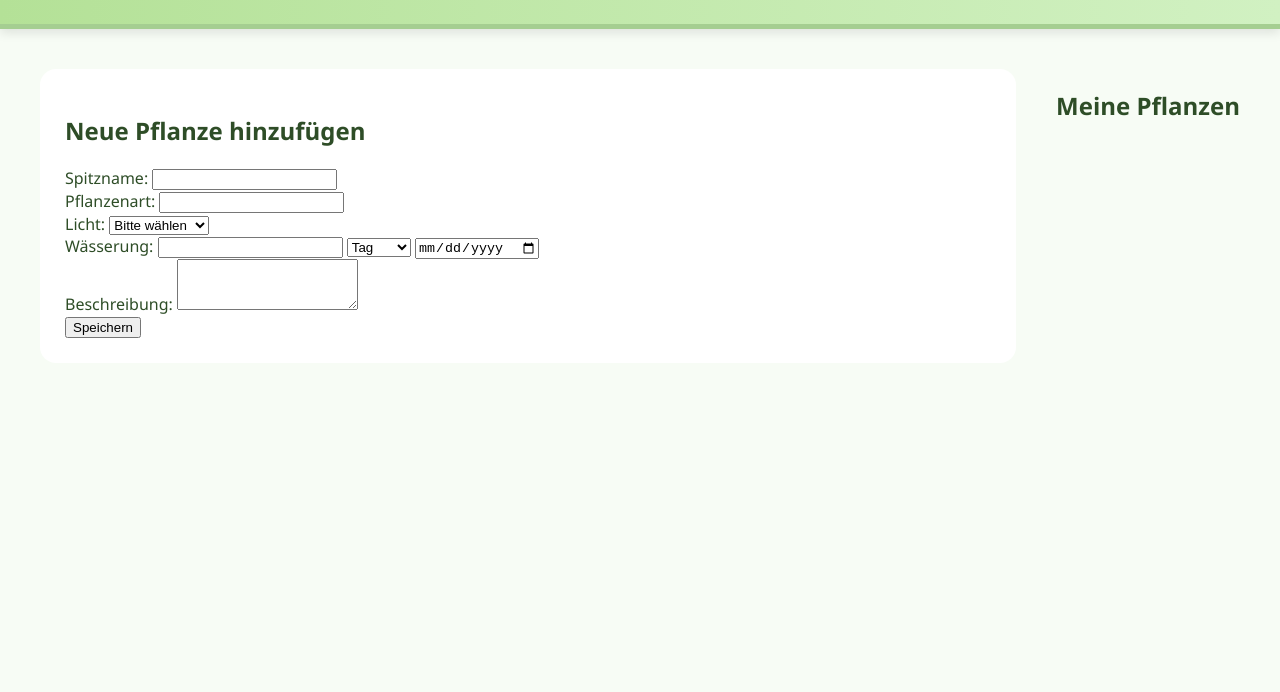
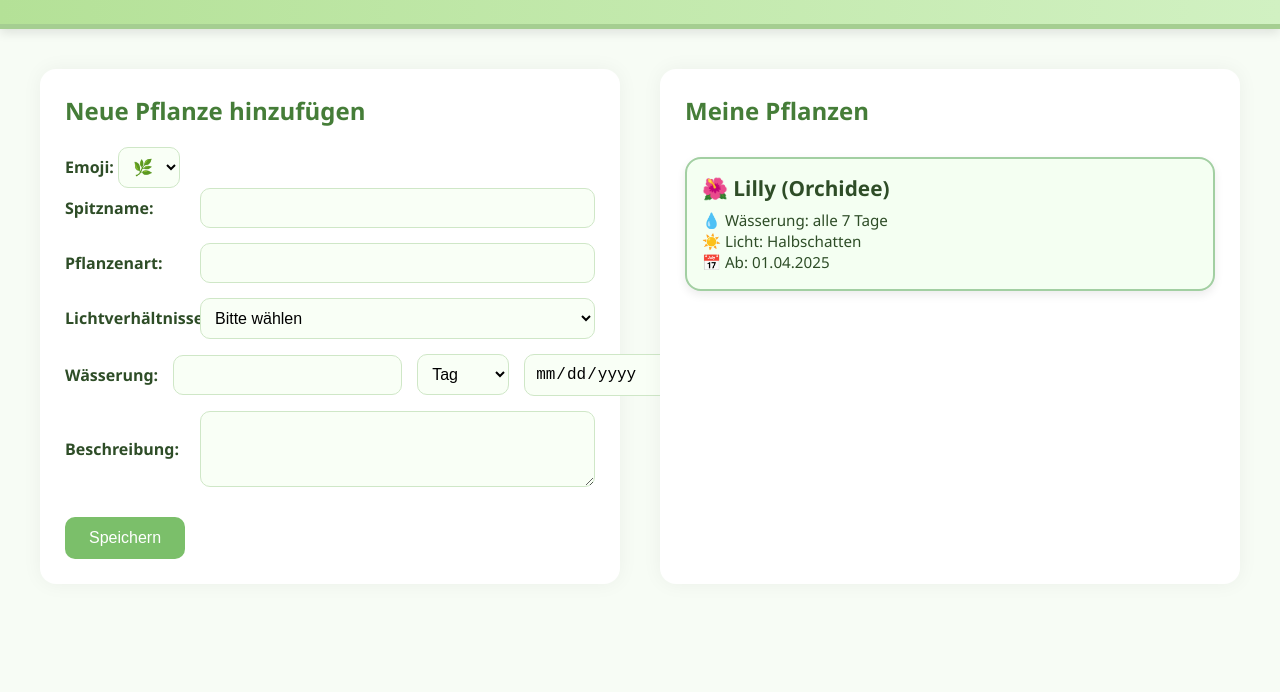
Before and after one commit to AlyssaSmt1/Projekt-1, a plain HTML site: page Index.html in a window 1280 px wide. Shown: the part 108-800 px from the top of the page. Drawn offline with Linux system fonts and the light colour scheme; a script that the page names is missing.

Commit message:
Added new page

```diff
--- a/Index.html
+++ b/Index.html
@@ -11,13 +11,32 @@
 <body>
 
   <header>
-    <h3>🌿 MyPlants - Mein Pflanzenmanager</h3>
+    <h3>🌿 MyPlants - Dein Pflanzenmanager</h3>
   </header>
 
   <main class="wrapper">
     <!-- Linke Seite: Eingabe -->
     <section class="eingabe-bereich">
       <h2>Neue Pflanze hinzufügen</h2>
+
+      <div class="emoji-auswahl">
+        <label for="pflanzen-emoji">Emoji:</label>
+        <select id="pflanzen-emoji" name="pflanzen-emoji">
+          <option value="🌿">🌿</option>
+          <option value="💐">💐</option>
+          <option value="🌵">🌵</option>
+          <option value="🌻">🌻</option>
+          <option value="🌸">🌸</option>
+          <option value="🌹">🌹</option>
+          <option value="🌼">🌼</option>
+          <option value="🏵️">🏵️</option>
+          <option value="🌺">🌺</option>
+          <option value="🌱">🌱</option>
+          <option value="🧄">🧄</option>
+          <option value="🥦">🥦</option>
+        </select>
+      </div>
+
       <form id="pflanzen-form">
         <div class="form-row">
           <label for="spitzname">Spitzname:</label>
@@ -30,7 +49,7 @@
         </div>
 
         <div class="form-row">
-          <label for="licht">Licht:</label>
+          <label for="licht">Lichtverhältnisse:</label>
           <select id="licht" name="licht">
             <option value="">Bitte wählen</option>
             <option>Licht</option>
@@ -64,6 +83,18 @@
       <h2>Meine Pflanzen</h2>
       <ul id="pflanzen-anzeige">
         <!-- Hier werden später Einträge angezeigt -->
+         <!--Beispiel Pflanze von ChatGPT-->
+        <div class="pflanzenkarte">
+          <div class="pflanzenkopf">
+            🌺 Lilly (Orchidee)
+          </div>
+          <div class="pflanzendetails">
+            💧 Wässerung: alle 7 Tage<br />
+            ☀️ Licht: Halbschatten<br />
+            📅 Ab: 01.04.2025
+          </div>
+        </div>
+
       </ul>
     </section>
   </main>
--- a/styles.css
+++ b/styles.css
@@ -27,7 +27,7 @@ body {
     display: flex;
     gap: 40px;
     padding: 40px;
-    max-width: 1200px;
+    max-width: 12000px;
     margin: auto;
     flex-wrap: wrap;
   }
@@ -39,4 +39,159 @@ body {
     background: #ffffff;
     padding: 25px;
     border-radius: 16px;
-    box-shadow: 0 0 20px rgba
+    box-shadow: 0 0 20px rgba(0, 0, 0, 0.05);
+  }
+
+  .eingabe-bereich h2 {
+    margin-top: 0;
+    color: #457d38;
+  }
+
+
+  /* Reihen */
+  .form-row {
+    display: flex;
+    align-items: center;
+    gap: 15px;
+    margin-bottom: 15px;
+  }
+
+  label {
+    width: 120px;
+    font-weight: bold;
+  }
+
+  input, select, textarea {
+    flex: 1;
+    padding: 10px;
+    border-radius: 10px;
+    border: 1px solid #cfe7c7;
+    background-color: #f9fff6;
+    font-size: 1rem;
+  }
+
+  /* Button */
+  button {
+    margin-top: 15px;
+    background-color: #7bbf6a;
+    color: white;
+    border: none;
+    padding: 12px 24px;
+    border-radius: 10px;
+    font-size: 1rem;
+    cursor: pointer;
+    transition: 0.3s ease;
+  }
+
+  button:hover {
+    background-color: #65a857;
+  }
+
+  /* ===== Pflanzenliste / Karten ===== */
+  .pflanzen-liste {
+    flex: 1;
+    min-width: 350px;
+    background: #ffffff;
+    padding: 25px;
+    border-radius: 16px;
+    box-shadow: 0 0 20px rgba(0, 0, 0, 0.05);
+  }
+
+  .pflanzen-liste h2 {
+    color: #457d38;
+    margin-top: 0;
+  }
+
+  /* Karten-Stil */
+  ul#pflanzen-anzeige {
+    list-style: none;
+    padding: 0;
+    display: flex;
+    flex-direction: column;
+    gap: 15px;
+  }
+
+  ul#pflanzen-anzeige li {
+    background-color: #effff1;
+    border: 1px solid #d2ebd3;
+    border-left: 8px solid #93cc89;
+    border-radius: 12px;
+    padding: 15px;
+    transition: transform 0.2s;
+  }
+
+  ul#pflanzen-anzeige li:hover {
+    transform: scale(1.02);
+  }
+
+
+
+
+
+  /* Startseite */
+body.startseite {
+    display: flex;
+    align-items: center;
+    justify-content: center;
+    height: 100vh;
+    background: linear-gradient(to bottom right, #cde8c3, #e9f7e3);
+    font-family: 'Segoe UI', sans-serif;
+    color: #2e4d27;
+    margin: 0;
+  }
+
+  .begrüßung {
+    text-align: center;
+    background: #ffffffdd;
+    padding: 60px;
+    border-radius: 20px;
+    box-shadow: 0 8px 25px rgba(0, 0, 0, 0.1);
+  }
+
+  .begrüßung h1 span {
+    color: #69a85d;
+  }
+
+  .weiter-button {
+    margin-top: 30px;
+    display: inline-block;
+    padding: 14px 28px;
+    font-size: 1.2rem;
+    background-color: #7bbf6a;
+    color: white;
+    border-radius: 12px;
+    text-decoration: none;
+    transition: 0.3s;
+  }
+
+  .weiter-button:hover {
+    background-color: #65a857;
+  }
+
+
+
+
+
+
+
+  /* Beispiel Pflanze von ChatGPT */
+
+  .pflanzenkarte {
+    background-color: #f4fff2;
+    border: 2px solid #a2cfa2;
+    border-radius: 16px;
+    padding: 15px;
+    margin: 10px 0;
+    box-shadow: 0 4px 10px rgba(0,0,0,0.08);
+  }
+
+  .pflanzenkopf {
+    font-size: 1.3rem;
+    font-weight: bold;
+    margin-bottom: 8px;
+  }
+
+  .pflanzendetails {
+    font-size: 0.95rem;
+    line-height: 1.4;
+  }
```
Also changed, not shown: Seite2.html (added, +18 -0 lines).
